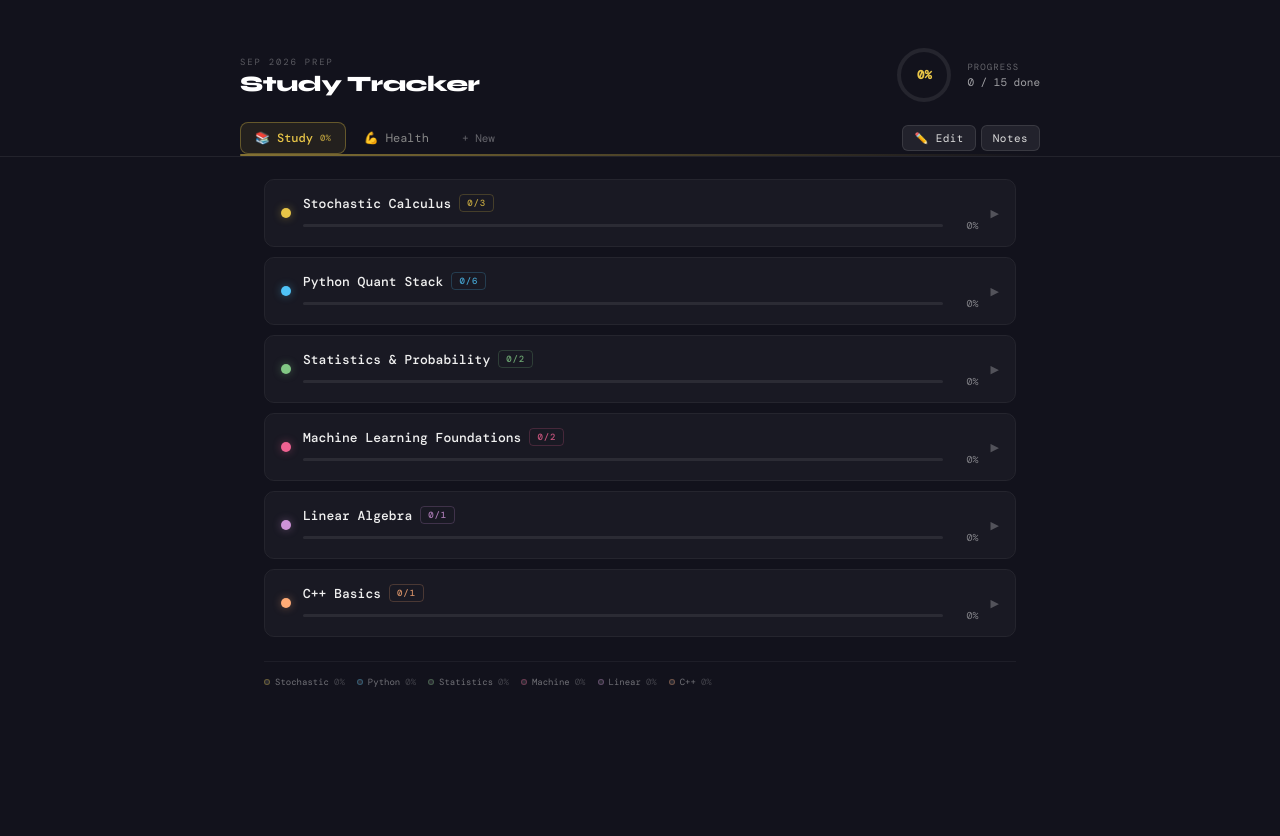
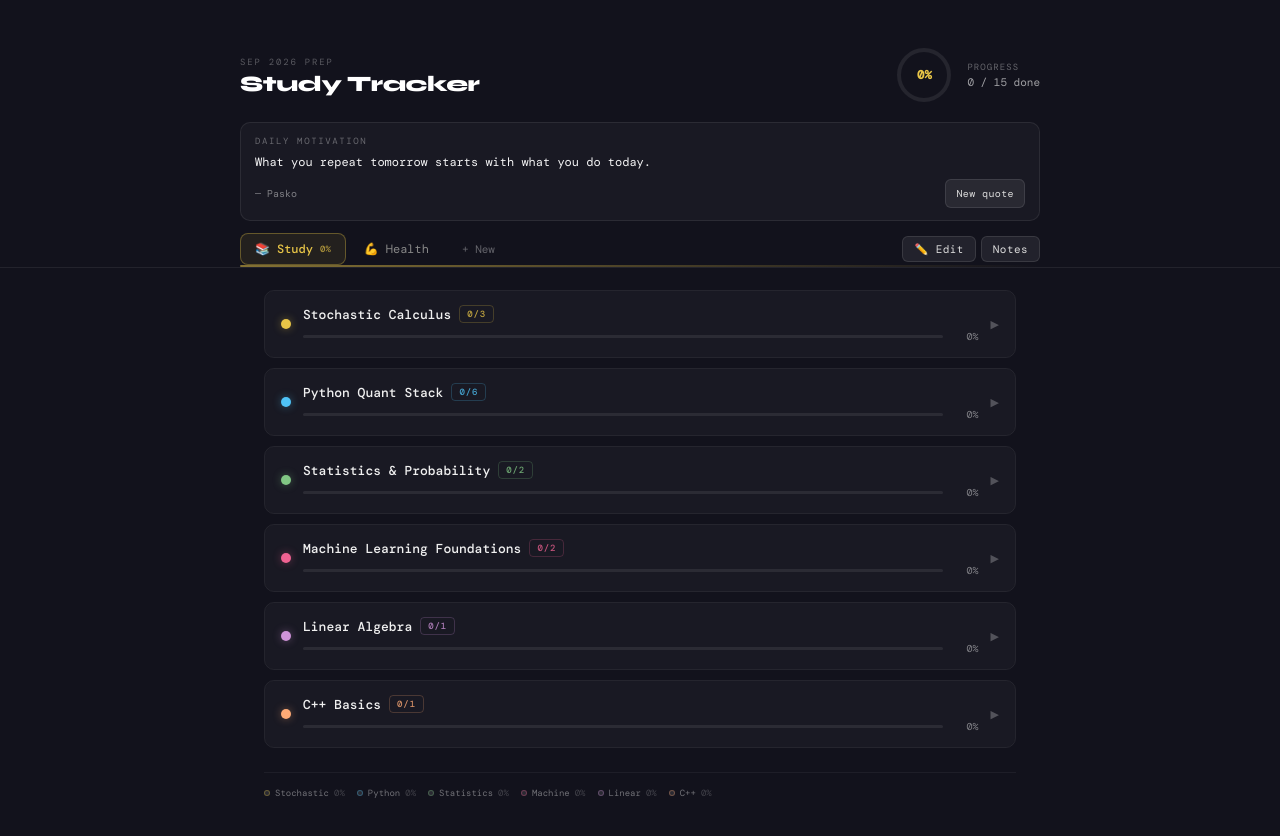
Before and after one commit to devrajAroy/personaltracker, a React (Vite) app: page / in a window 1280 px wide. Shown: the top 836 px of the page. Before the commit the page ends 800 px from the top, so only its background shows below. Built offline with nearby package versions, Linux system fonts and the light colour scheme; a web font is replaced by a local one.

Commit message:
Add motivational quotes section

```diff
--- a/src/PersonalProject.jsx
+++ b/src/PersonalProject.jsx
@@ -2,6 +2,13 @@ import { useState, useEffect } from "react";
 
 const APP_KEY = "supertracker_v1";
 const NOTES_KEY = "supertracker_notes_v1";
+
+const MOTIVATION_QUOTES = [
+  { text: "Small steps every day turn big goals into real progress.", author: "Pasko" },
+  { text: "Consistency beats intensity when intensity fades.", author: "Pasko" },
+  { text: "What you repeat tomorrow starts with what you do today.", author: "Pasko" },
+  { text: "Progress is proof that your effort is working, even when it feels slow.", author: "Pasko" },
+];
 
 const PALETTE = ["#e8c547","#4fc3f7","#81c784","#f06292","#ce93d8","#ffab76","#51cf66","#74c0fc","#ffd43b","#ff6b6b","#a78bfa","#34d399","#fb8c00","#26c6da"];
 const ICONS = ["📚","💪","🏋️","🥗","🏃","🧠","💊","😴","🚴","🧘","🏊","⚽","🎯","🔥","💼","🎸","✈️","💰","🖥️","🎨","📝","🏆","🌱","⚡"];
@@ -144,6 +151,9 @@ export default function App() {
   const [showIosInstallHint, setShowIosInstallHint] = useState(false);
   const [isIos, setIsIos] = useState(false);
   const [isStandalone, setIsStandalone] = useState(false);
+  const [motivationQuote, setMotivationQuote] = useState(() =>
+    MOTIVATION_QUOTES[Math.floor(Math.random() * MOTIVATION_QUOTES.length)]
+  );
 
   useEffect(() => { save(APP_KEY, trackers); }, [trackers]);
   useEffect(() => { save(NOTES_KEY, notes); }, [notes]);
@@ -151,7 +161,8 @@ export default function App() {
   useEffect(() => {
     const userAgent = window.navigator.userAgent.toLowerCase();
     const ios = /iphone|ipad|ipod/.test(userAgent) || (window.navigator.platform?.includes("MacIntel") && window.navigator.maxTouchPoints > 1);
-    const standalone = window.matchMedia('(display-mode: standalone)').matches || window.navigator.standalone === true;
+    const mediaQuery = typeof window.matchMedia === "function" ? window.matchMedia('(display-mode: standalone)') : null;
+    const standalone = Boolean(mediaQuery?.matches || window.navigator.standalone === true);
     setIsIos(ios);
     setIsStandalone(standalone);
 
@@ -171,6 +182,11 @@ export default function App() {
   const installAvailable = Boolean(deferredPrompt) || (isIos && !isStandalone);
   const showInstallBanner = Boolean(deferredPrompt && !isIos && !isStandalone);
   const showIosInstallBanner = isIos && !isStandalone && showIosInstallHint;
+
+  const pickQuote = () => {
+    const next = MOTIVATION_QUOTES[Math.floor(Math.random() * MOTIVATION_QUOTES.length)];
+    setMotivationQuote(next);
+  };
 
   const promptInstall = async () => {
     if (deferredPrompt) {
@@ -329,6 +345,17 @@ export default function App() {
               <div>
                 <div style={{fontSize:9,color:"rgba(255,255,255,0.35)",letterSpacing:"0.12em",textTransform:"uppercase"}}>Progress</div>
                 <div style={{fontSize:11,color:"rgba(255,255,255,0.6)",marginTop:2}}>{doneCt} / {totalCt} done</div>
+              </div>
+            </div>
+          </div>
+
+          <div style={{display:"flex",alignItems:"center",justifyContent:"space-between",gap:14,marginBottom:12,flexWrap:"wrap"}}>
+            <div style={{flex:1,minWidth:260,background:"rgba(255,255,255,0.03)",border:"1px solid rgba(255,255,255,0.08)",borderRadius:10,padding:"12px 14px"}}>
+              <div style={{fontSize:9,letterSpacing:"0.18em",textTransform:"uppercase",color:"rgba(255,255,255,0.35)",marginBottom:6}}>Daily motivation</div>
+              <div style={{fontSize:12,color:"#f4f4f5",lineHeight:1.5}}>{motivationQuote.text}</div>
+              <div style={{display:"flex",alignItems:"center",justifyContent:"space-between",gap:8,marginTop:8}}>
+                <span style={{fontSize:10,color:"rgba(255,255,255,0.45)"}}>— {motivationQuote.author}</span>
+                <button className="ctrl-btn" onClick={pickQuote} style={{padding:"7px 10px",fontSize:10}}>New quote</button>
               </div>
             </div>
           </div>
--- a/vite.config.js
+++ b/vite.config.js
@@ -36,5 +36,6 @@ export default defineConfig({
   test: {
     globals: true,
     environment: 'jsdom',
+    setupFiles: './src/setupTests.js',
   },
 });
```
Also changed, not shown: src/setupTests.js (+14 -0 lines), 1 other file (tests, documents, lock files or other folders).
